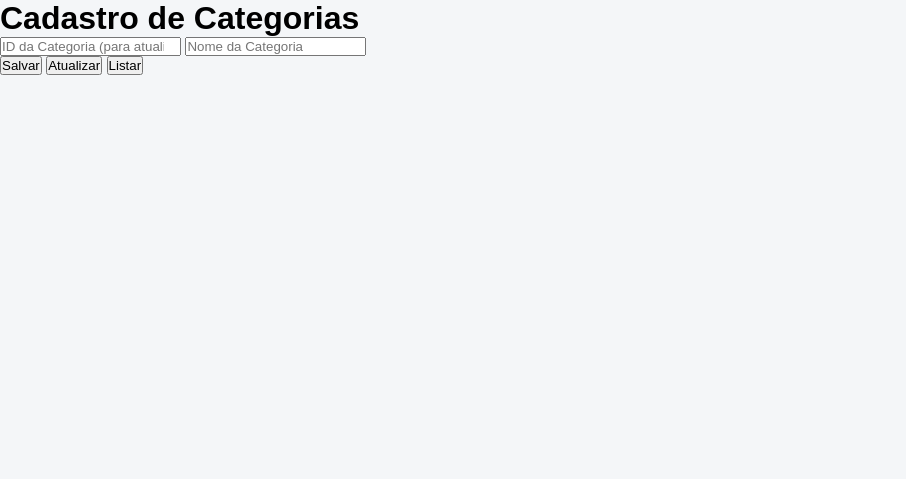
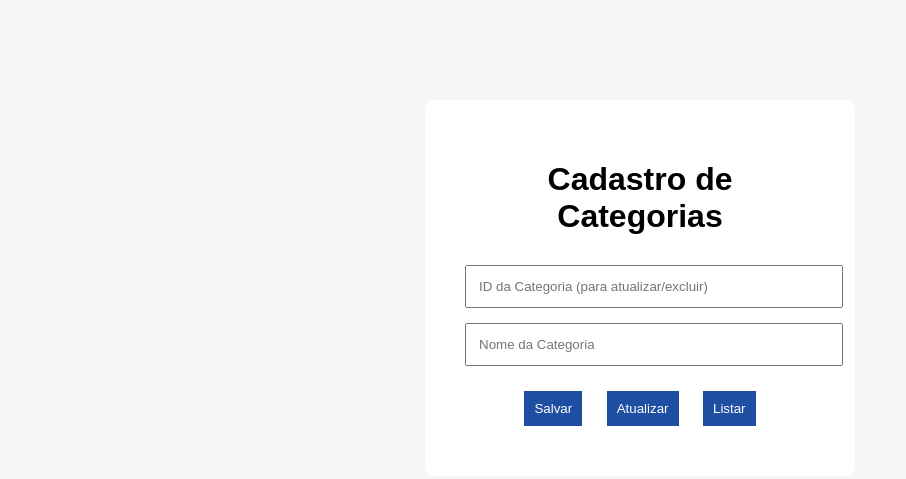
Before and after one commit to candidosilvapedrohenrique-git/projeto_biblioteca, a plain HTML site: page frontend/categoria.html in a window 1280 px wide. Shown: the whole page, without its empty margins (0-906 px from the left). Drawn offline with Linux system fonts and the light colour scheme.

Commit message:
frontend +- pronto

```diff
--- a/frontend/index_categoria.html
+++ b/frontend/categoria.html
@@ -5,7 +5,7 @@
     <meta charset="UTF-8">
     <meta name="viewport" content="width=device-width, initial-scale=1.0">
     <title>Cadastro de Empréstimos</title>
-    <link rel="stylesheet" href="style.css">
+    <link rel="stylesheet" href="paginas.css">
 </head>
 <body>
 
--- /dev/null
+++ b/frontend/paginas.css
@@ -0,0 +1,40 @@
+body{
+    background: #f4f6f8;
+    font-family: Arial;
+    display: flex;
+    justify-content: center;
+    margin-top: 100px;
+}
+
+.container{
+    background: white;
+    width: 350px;
+    padding: 40px;
+    border-radius: 10px;
+    text-align: center;
+}
+
+h1{
+    margin-bottom: 30px;
+}
+
+input{
+    width: 100%;
+    padding: 12px;
+    margin-bottom: 15px;
+    align-items: center;
+}
+
+button{
+    padding: 10px;
+    background: #1f4fa3;
+    border: none;
+    color: white;
+    cursor: pointer;
+    margin: 10px;
+}
+
+a{
+    text-decoration: none;
+    color: #1f4fa3;
+}
```
Also changed, not shown: frontend/emprestimos.html (renamed from frontend/index_emprestimos.html, +1 -1 lines), frontend/livros.html (renamed from frontend/index_livros.html, +1 -1 lines), frontend/usuario.html (renamed from frontend/index_usuario.html, +1 -1 lines).
